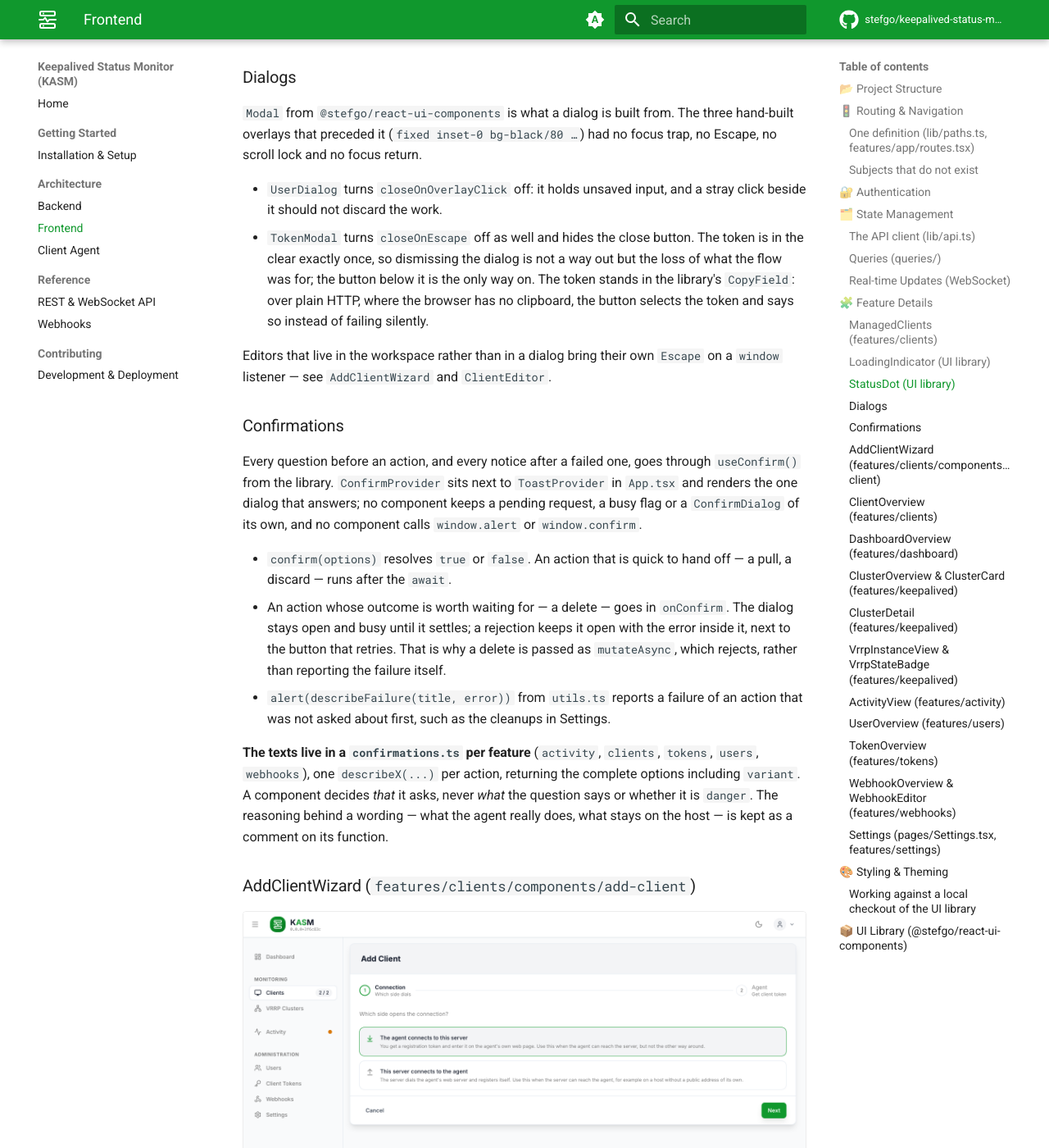
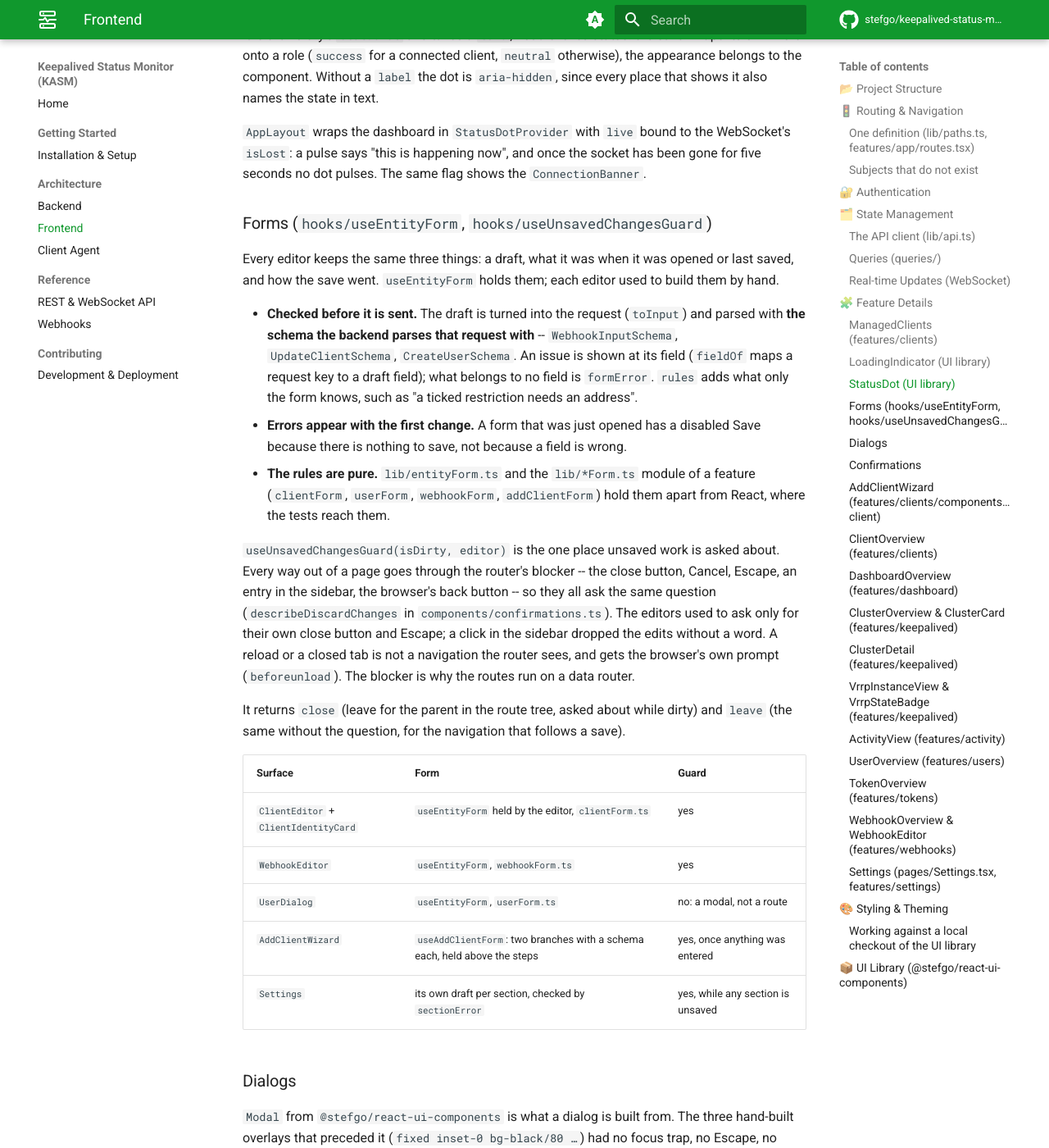
Before and after one commit to stefgo/keepalived-status-monitor, an MkDocs documentation site: the page built from docs/frontend.md, in a window 1280 px wide and 1400 px high, scrolled down 10826 px. Shown: the whole window at 82% size. Built offline with MkDocs 1.6.1 and Material for MkDocs 9.7.7, drawn with Linux system fonts in a browser that asks for light colours; comment, search, counter and statistics services are not loaded; some of the changed text lies outside the part shown.

Commit message:
docs: Describe the form hook and the guard for unsaved changes
Co-Authored-By: Claude Opus 5.5 <noreply@anthropic.com>

```diff
--- a/docs/frontend.md
+++ b/docs/frontend.md
@@ -26,13 +26,16 @@ src/
 │   │   ├── AuthContext.ts                # Auth context object and useAuth hook
 │   │   └── AuthProvider.tsx              # Authentication state
 │   ├── clients/                          # Client management
-│   │   ├── confirmations.ts              # Delete-client and discard texts
+│   │   ├── confirmations.ts              # Delete-client text
+│   │   ├── lib/
+│   │   │   ├── clientForm.ts             # The client editor's draft, its request and its rules (pure)
+│   │   │   └── addClientForm.ts          # Whether the add-client flow holds anything to lose (pure)
 │   │   └── components/
 │   │       ├── ManagedClients.tsx        # Container for client list & actions
 │   │       ├── ClientList.tsx            # Paginated client data table
 │   │       ├── ClientOverview.tsx        # Detail view for a single client: header + keepalived
-│   │       ├── ClientIdentityCard.tsx    # The client's own fields, edited and saved in place
-│   │       ├── ClientEditor.tsx          # Form for editing a client
+│   │       ├── ClientIdentityCard.tsx    # The client's own fields; shows the form the editor holds
+│   │       ├── ClientEditor.tsx          # The page that edits a client: holds the form and the guard
 │   │       ├── ClientLabel.tsx           # Dot and name of a client, for the rows that name one
 │   │       └── add-client/               # One wizard for both connection modes
 │   │           ├── AddClientWizard.tsx   # Mode choice, then the inbound or outbound branch
@@ -64,19 +67,20 @@ src/
 │   │       └── groupActivity.ts          # Folds the flat list into rows by correlationId
 │   ├── webhooks/                         # Webhooks: list and editor, each a page
 │   │   ├── confirmations.ts              # Delete-webhook text
-│   │   ├── lib/webhookForm.ts            # Draft <-> API shape, preview, placeholder list
+│   │   ├── lib/webhookForm.ts            # Draft <-> API shape, its rules, preview, placeholder list
 │   │   └── components/
 │   │       ├── WebhookOverview.tsx       # The page at /webhooks: loads, deletes, opens the editor
 │   │       ├── WebhookList.tsx           # DataMultiView of the targets and their last delivery
 │   │       └── WebhookEditor.tsx         # /webhooks/new and /webhooks/:id, with live preview and "Send Test"
 │   ├── users/                            # User management
 │   │   ├── confirmations.ts              # Delete-user and last-user texts
+│   │   ├── lib/userForm.ts               # The user dialog's draft, its request and its rules (pure)
 │   │   └── components/
 │   │       ├── UserOverview.tsx
 │   │       ├── UserList.tsx
 │   │       └── UserDialog.tsx
 │   ├── settings/                         # The settings page's sections
-│   │   ├── sections.ts                   # The two tabs and the keys each one saves
+│   │   ├── sections.ts                   # The two tabs, the keys each one saves, and what the server would refuse
 │   │   ├── lib/runResult.ts              # describeRunResult: a scheduler run's result in words
 │   │   └── components/
 │   │       ├── SettingsSections.tsx      # One component per section
@@ -89,13 +93,16 @@ src/
 │           ├── TokenList.tsx
 │           └── TokenModal.tsx
 ├── components/
+│   ├── confirmations.ts                  # The question asked when an editor with unsaved changes is left
 │   ├── NotFoundCard.tsx                  # A page whose subject does not exist, with the way back
 │   └── QueryError.tsx                    # A page whose data could not be read, with the server's reason
 ├── hooks/
 │   ├── useSearchQueryParam.ts            # Search box and active tab, held in the URL
 │   ├── useNow.ts                         # One shared clock for durations that keep counting
 │   ├── useBackPath.ts                    # Where closing a page leads: its parent in the route tree
-│   └── useEscapeToLeave.ts               # Escape on a detail page leads back, unless a field has focus
+│   ├── useEscapeToLeave.ts               # Escape on a detail page leads back, unless a field has focus
+│   ├── useEntityForm.ts                  # An editor's draft, its baseline and its save, checked against a schema
+│   └── useUnsavedChangesGuard.ts         # One question for every way out of a changed editor
 ├── lib/
 │   ├── api.ts                            # The API client: checks every response against its schema
 │   ├── apiFetch.ts                       # Below it: the session cookie and the central 401 handling
@@ -106,7 +113,8 @@ src/
 │   ├── paths.ts                          # Every path pattern and path builder, once
 │   ├── backPath.ts                       # parentPath: the nearest route above that is another place
 │   ├── pageTitle.ts                      # The document title, from the handles of the open route
-│   └── notFound.ts                       # NotFoundError, thrown by a route whose subject is gone
+│   ├── notFound.ts                       # NotFoundError, thrown by a route whose subject is gone
+│   └── entityForm.ts                     # The rules a form is checked by: field errors, sameness of drafts (pure)
 ├── pages/                                # Route entry points
 │   ├── Login.tsx                         # Authentication page (Local & OIDC)
 │   └── Settings.tsx                      # System settings page
@@ -297,7 +305,7 @@ The container component for the client management view. Coordinates between the
 
 - **Functionality**:
     - Displays the list of registered clients (`ClientList`).
-    - Opens the client editor (`ClientEditor`) for renaming a client, setting its site (part of the VRRP cluster key: hosts of one cluster need the same site), for inbound clients editing or switching off the address its connections must come from, and for outbound clients the address the server dials. `Escape` leaves the editor and discards, as the Cancel button beside it does; while anything has been changed the footer says so, which is the safety net for both. The field is validated with `Ipv4OrCidrSchema` from `@kasm/shared`, the same rule the server applies; server errors are shown in the form. An allowed address that would not let `inboundLastIp` — the address of the agent's last successful connect — back in is called out beneath the field, using the same `isIpAllowed` the server decides with. It does not block saving: the value is well-formed and the agent may have moved on purpose, so this is a consequence worth seeing, not a reason to refuse.
+    - Opens the client editor (`ClientEditor`) for renaming a client, setting its site (part of the VRRP cluster key: hosts of one cluster need the same site), for inbound clients editing or switching off the address its connections must come from, and for outbound clients the address the server dials. Leaving with unsaved changes asks first, whichever way out is taken (see [Forms](#forms-hooksuseentityform-hooksuseunsavedchangesguard)). The draft is checked against `UpdateClientSchema` from `@kasm/shared`, the schema the server parses the request with, so an address it would refuse is reported at its field; an address that was not touched is not sent and so stays savable. Server errors are shown in the form. An allowed address that would not let `inboundLastIp` — the address of the agent's last successful connect — back in is called out beneath the field, using the same `isIpAllowed` the server decides with. It does not block saving: the value is well-formed and the agent may have moved on purpose, so this is a consequence worth seeing, not a reason to refuse.
     - Opens the `AddClientWizard` — one flow for both connection modes, replacing the former "Add Outbound Client" dialog and "Generate New Token" button.
     - The row menu's **Reload** asks the agent to read keepalived now, or — for an offline outbound client — dials it again.
     - A **keepalived** column sums up the host's last reading: `2 instances · 1 MASTER`, with FAULTs called out, or "Not running" / "Unreadable".
@@ -315,6 +323,26 @@ It is the library's `StatusDot` and takes a `tone`, not a client's status: the c
 
 `AppLayout` wraps the dashboard in `StatusDotProvider` with `live` bound to the WebSocket's `isLost`: a pulse says "this is happening now", and once the socket has been gone for five seconds no dot pulses. The same flag shows the `ConnectionBanner`.
 
+### Forms (`hooks/useEntityForm`, `hooks/useUnsavedChangesGuard`)
+
+Every editor keeps the same three things: a draft, what it was when it was opened or last saved, and how the save went. `useEntityForm` holds them; each editor used to build them by hand.
+
+- **Checked before it is sent.** The draft is turned into the request (`toInput`) and parsed with **the schema the backend parses that request with** -- `WebhookInputSchema`, `UpdateClientSchema`, `CreateUserSchema`. An issue is shown at its field (`fieldOf` maps a request key to a draft field); what belongs to no field is `formError`. `rules` adds what only the form knows, such as "a ticked restriction needs an address".
+- **Errors appear with the first change.** A form that was just opened has a disabled Save because there is nothing to save, not because a field is wrong.
+- **The rules are pure.** `lib/entityForm.ts` and the `lib/*Form.ts` module of a feature (`clientForm`, `userForm`, `webhookForm`, `addClientForm`) hold them apart from React, where the tests reach them.
+
+`useUnsavedChangesGuard(isDirty, editor)` is the one place unsaved work is asked about. Every way out of a page goes through the router's blocker -- the close button, Cancel, Escape, an entry in the sidebar, the browser's back button -- so they all ask the same question (`describeDiscardChanges` in `components/confirmations.ts`). The editors used to ask only for their own close button and Escape; a click in the sidebar dropped the edits without a word. A reload or a closed tab is not a navigation the router sees, and gets the browser's own prompt (`beforeunload`). The blocker is why the routes run on a data router.
+
+It returns `close` (leave for the parent in the route tree, asked about while dirty) and `leave` (the same without the question, for the navigation that follows a save).
+
+| Surface | Form | Guard |
+| :-- | :-- | :-- |
+| `ClientEditor` + `ClientIdentityCard` | `useEntityForm` held by the editor, `clientForm.ts` | yes |
+| `WebhookEditor` | `useEntityForm`, `webhookForm.ts` | yes |
+| `UserDialog` | `useEntityForm`, `userForm.ts` | no: a modal, not a route |
+| `AddClientWizard` | `useAddClientForm`: two branches with a schema each, held above the steps | yes, once anything was entered |
+| `Settings` | its own draft per section, checked by `sectionError` | yes, while any section is unsaved |
+
 ### Dialogs
 
 `Modal` from `@stefgo/react-ui-components` is what a dialog is built from. The three hand-built overlays that preceded it (`fixed inset-0 bg-black/80 …`) had no focus trap, no Escape, no scroll lock and no focus return.
@@ -322,7 +350,7 @@ It is the library's `StatusDot` and takes a `tone`, not a client's status: the c
 - `UserDialog` turns `closeOnOverlayClick` off: it holds unsaved input, and a stray click beside it should not discard the work.
 - `TokenModal` turns `closeOnEscape` off as well and hides the close button. The token is in the clear exactly once, so dismissing the dialog is not a way out but the loss of what the flow was for; the button below it is the only way on. The token stands in the library's `CopyField`: over plain HTTP, where the browser has no clipboard, the button selects the token and says so instead of failing silently.
 
-Editors that live in the workspace rather than in a dialog bring their own `Escape` on a `window` listener — see `AddClientWizard` and `ClientEditor`.
+Editors that live in the workspace rather than in a dialog leave through `useUnsavedChangesGuard`, which also handles their `Escape` — see [Forms](#forms-hooksuseentityform-hooksuseunsavedchangesguard).
 
 ### Confirmations
 
@@ -332,7 +360,7 @@ Every question before an action, and every notice after a failed one, goes throu
 - An action whose outcome is worth waiting for — a delete — goes in `onConfirm`. The dialog stays open and busy until it settles; a rejection keeps it open with the error inside it, next to the button that retries. That is why a delete is passed as `mutateAsync`, which rejects, rather than reporting the failure itself.
 - `alert(describeFailure(title, error))` from `utils.ts` reports a failure of an action that was not asked about first, such as the cleanups in Settings.
 
-**The texts live in a `confirmations.ts` per feature** (`activity`, `clients`, `tokens`, `users`, `webhooks`), one `describeX(...)` per action, returning the complete options including `variant`. A component decides *that* it asks, never *what* the question says or whether it is `danger`. The reasoning behind a wording — what the agent really does, what stays on the host — is kept as a comment on its function.
+**The texts live in a `confirmations.ts` per feature** (`activity`, `clients`, `tokens`, `users`, `webhooks`), one `describeX(...)` per action, returning the complete options including `variant`. The one question every editor shares — "Discard your changes?" — lives in `components/confirmations.ts`, with one consequence line per editor. A component decides *that* it asks, never *what* the question says or whether it is `danger`. The reasoning behind a wording — what the agent really does, what stays on the host — is kept as a comment on its function.
 
 ### AddClientWizard (`features/clients/components/add-client`)
 
@@ -347,6 +375,7 @@ It lives in the workspace rather than in a modal, because the two branches end i
 - **Inbound branch**: display name and allowed address for the client the token will create. Both optional — without them the agent's hostname names the client and the address it registers from becomes its allowed address. Ends in a `TokenModal`, which shows the token once.
 - **Outbound branch**: hostname, target address and the agent's setup PIN (or its `KASM_REGISTRATION_SECRET`); finishing dials the agent straight away, and a refusal is shown on the step with the agent's own reason.
 - The wizard renders only the current step, so the form state lives above it in `useAddClientForm` — a step holding its inputs in its own `useState` would lose them on Back.
+- Cancel, Escape and every other way out ask first once anything has been entered (`hasAddClientInput` in `lib/addClientForm.ts`). After the token was issued or the client was added, the flow leaves without a question.
 - Both fields that the server validates are checked in the form with the same functions the endpoints use (`Ipv4OrCidrSchema`, `normaliseTargetAddress` from `@kasm/shared`).
 - `Escape` leaves the wizard. The listener sits on `window`, one level further out than menus and dialogs that listen on `document` and stop the event there, so an open select closes itself without taking the wizard with it. It is off while the token is on screen: that dialog is acknowledged by button, because the token is shown exactly once.
 
@@ -549,7 +578,7 @@ badge counts single unseen events, not groups.
 
 ### UserOverview (`features/users`)
 
-Manages user accounts. Supports creating, editing, and deleting users via a `UserDialog` form. Deleting asks first; the dialog states that a session the account already holds stays valid until it expires, because the API checks only the JWT. For the last remaining user a second dialog explains why it cannot be deleted instead of sending the request. `UserList` is a `DataMultiView` like every other list: search by username, a list view for narrow screens, pagination.
+Manages user accounts. Supports creating, editing, and deleting users via a `UserDialog` form, checked against `CreateUserSchema`; that a local account needs a password is said at the password field. Deleting asks first; the dialog states that a session the account already holds stays valid until it expires, because the API checks only the JWT. For the last remaining user a second dialog explains why it cannot be deleted instead of sending the request. `UserList` is a `DataMultiView` like every other list: search by username, a list view for narrow screens, pagination.
 
 ### TokenOverview (`features/tokens`)
 
@@ -567,9 +596,11 @@ of a failure. A row, or its Edit action, opens the editor; Delete asks first.
 *The webhook list; neither of these two has been sent yet.*
 
 **The editor is a page, not a dialog**, at `/webhooks/new` and `/webhooks/:webhookId`. It
-leaves the way the `ClientEditor` does: the close button in the card's header, Escape, or
-Cancel, each asking first when there are unsaved edits, and going back to the list
-(`useBackPath`); Save goes back after storing. The webhook is read from
+leaves the way the `ClientEditor` does: every way out asks first when there are unsaved
+edits and leads back to the list (`useUnsavedChangesGuard`); Save goes back after storing.
+The draft is checked against `WebhookInputSchema`: each field says what it lacks, a header
+line that is not `Name: value` is reported at the headers, and Save and "Send Test" stay off
+until the draft is one the server takes. The webhook is read from
 `GET /api/v1/webhooks`; an id that is not there throws `NotFoundError`. The preview is
 rendered with `renderTemplate` from `@kasm/shared` — the code the server sends with — against
 the sample event for the draft's kinds (`sampleWebhookRecord`, the one "Send Test" sends; its
@@ -580,7 +611,7 @@ unsaved draft to `/api/v1/webhooks/test`. See [Webhooks](webhooks.md) for the te
 
 System settings page, one section per tab: Client Tokens and Activity History. The tabs are the library's `useTabs`/`TabList`/`TabPanel` with a `SideTab` per section, the sections are built from its `SectionHeader` and `NumberField`, and the open tab is kept in the URL (`?tab=`). The sections live in `features/settings/components`; `features/settings/sections.ts` names the keys each one edits.
 
-**Every section saves on its own.** Its Save sends only its own keys, and `PUT /api/v1/settings/cleanup` merges them into the stored block, so a section never writes over edits in another one. A tab with unsaved edits carries a dot. The manual maintenance runs act on the saved values, not on unsaved edits.
+**Every section saves on its own.** Its Save sends only its own keys, and `PUT /api/v1/settings/cleanup` merges them into the stored block, so a section never writes over edits in another one. A tab with unsaved edits carries a dot, and leaving the page asks first for as long as any section has some; switching tabs is not leaving. A value the server would refuse is named beside Save before anything is sent (`sectionError`, against `CleanupSettingsSchema`). The manual maintenance runs act on the saved values, not on unsaved edits.
 
 **Every tab follows one layout:** its settings, then one `SchedulerBox` headed "Scheduler". It shows Status (`Running…` or `Idle`), Last Run (with "manual" when a user started it), Next Run (or "Disabled") and Result, and, below a divider, the `ManualRun` row with its Run Now button. The box draws no field borders: its values are to read, not to edit. It reads `useSchedulerStatus`; the result is worded by `describeRunResult` (`features/settings/lib/runResult.ts`), in red for a failed or interrupted run. The settings page uses no monospaced type.
 
```
Also changed, not shown: CLAUDE.md (+5 -0 lines).
